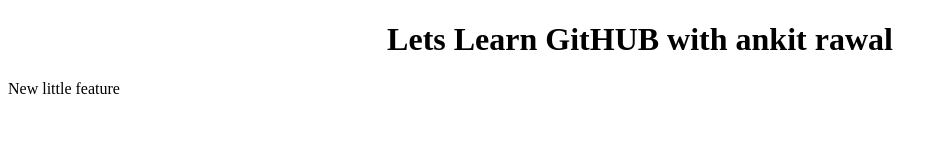
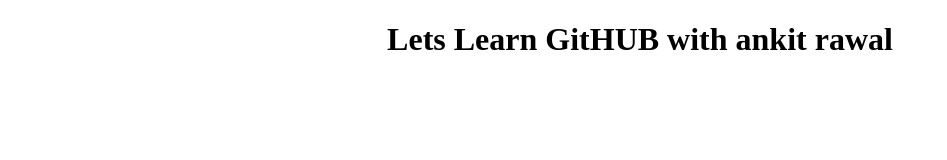
Before and after one commit to MrARawal/New1, a plain HTML site: page index.html in a window 1280 px wide. Shown: the whole page, without its empty margins (0-947 px from the left). Drawn offline with Linux system fonts and the light colour scheme.

Commit message:
new update

```diff
--- a/index.html
+++ b/index.html
@@ -8,7 +8,6 @@
 </head>
 <body>
 <h1>Lets Learn GitHUB with ankit rawal</h1>
-<p>	New little feature</p>
 
 
 <script type="text/javascript" src="script.js"></script>
```
